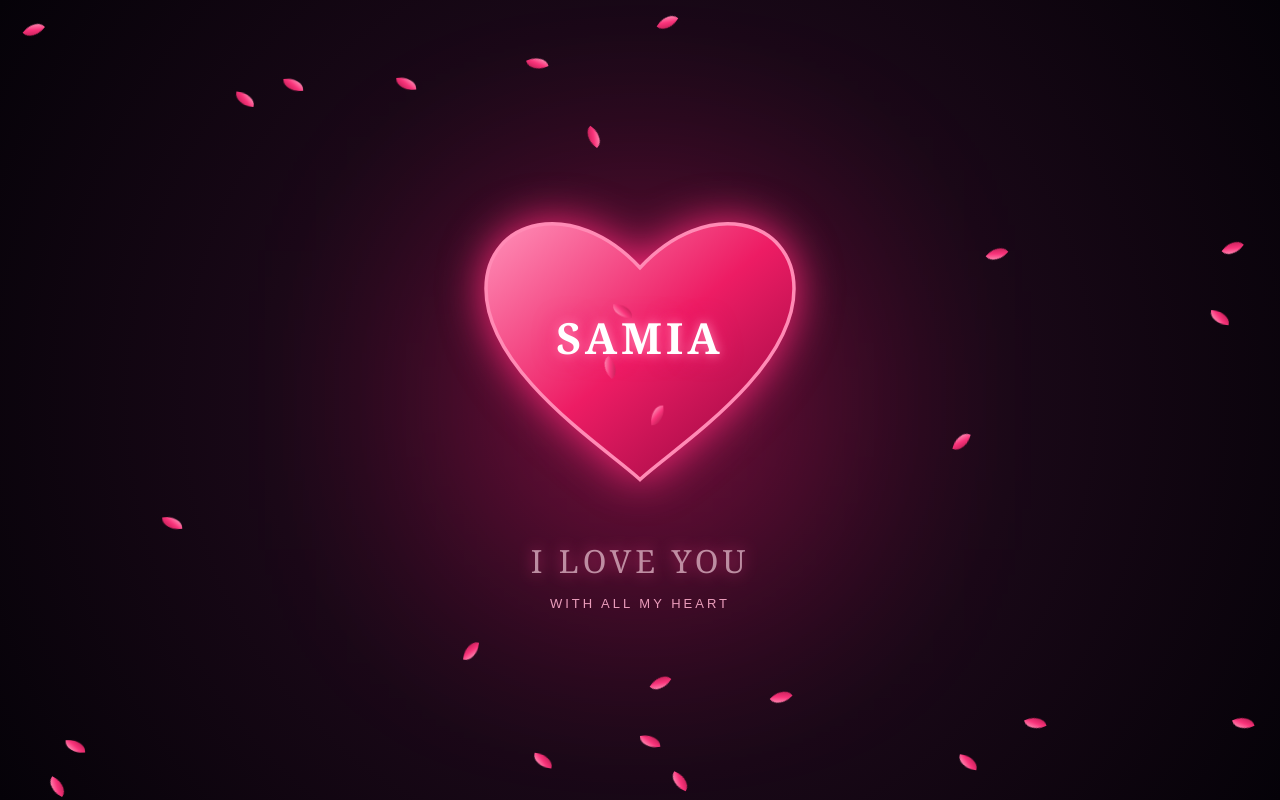
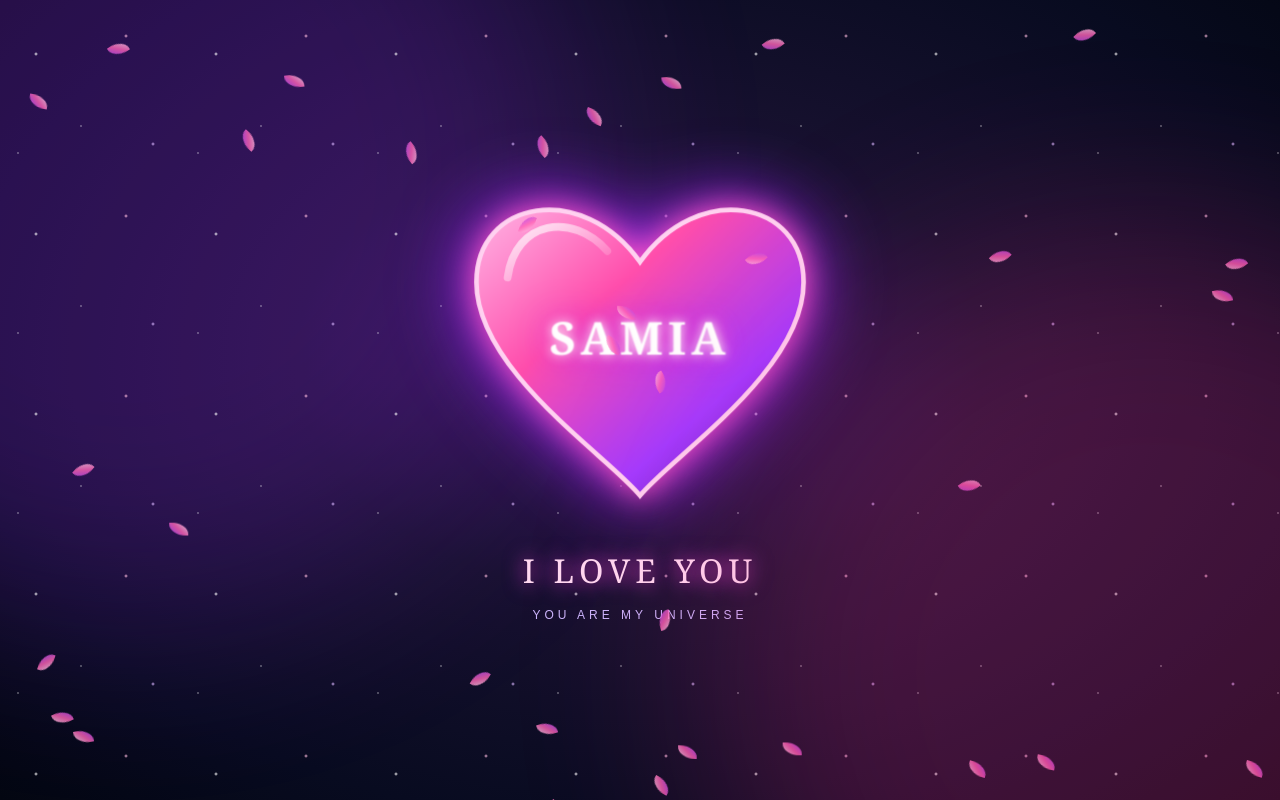
Before and after one commit to umarkhon2006-cloud/samia-love, a plain HTML site: page index.html in a window 1280 px wide. Drawn offline with Linux system fonts and the light colour scheme.

Commit message:
Refactor index.html for improved layout and styles
Updated the HTML structure and styles for better presentation.

```diff
--- a/index.html
+++ b/index.html
@@ -3,92 +3,198 @@
 <html lang="ru">
 <head>
 <meta charset="UTF-8">
-<meta name="viewport" content="width=device-width, initial-scale=1.0">
-<title>For Samia ❤️</title>
+<meta name="viewport" content="width=device-width, initial-scale=1">
+<title>Samia ❤️ My Universe</title>
+
 <style>
 *{margin:0;padding:0;box-sizing:border-box}
+
 body{
- min-height:100vh;overflow:hidden;
- display:flex;align-items:center;justify-content:center;
+ height:100vh;
+ overflow:hidden;
+ display:flex;
+ align-items:center;
+ justify-content:center;
  flex-direction:column;
- background:radial-gradient(circle,#420c2b,#190817,#050208);
- font-family:Georgia,serif;color:white;
+ background:
+ radial-gradient(ellipse at 50% 45%,#36145b 0%,#17112f 38%,#080b20 75%,#030611 100%);
+ color:white;
+ font-family:Georgia,serif;
 }
-.glow{
- position:absolute;width:300px;height:300px;
- background:#ff176b;filter:blur(120px);opacity:.35;
+
+body:before,body:after{
+ content:"";
+ position:fixed;
+ width:70vw;height:70vw;
+ border-radius:50%;
+ filter:blur(100px);
+ opacity:.22;
+ pointer-events:none;
 }
+body:before{
+ background:#a52cff;
+ top:-35%;left:-25%;
+}
+body:after{
+ background:#ff2d91;
+ bottom:-40%;right:-25%;
+}
+
+.stars{
+ position:fixed;
+ inset:0;
+ pointer-events:none;
+ background-image:
+ radial-gradient(2px 2px at 20% 30%,white,transparent),
+ radial-gradient(2px 2px at 70% 20%,#ffbce0,transparent),
+ radial-gradient(1px 1px at 45% 70%,white,transparent),
+ radial-gradient(2px 2px at 85% 80%,#d9b5ff,transparent),
+ radial-gradient(1px 1px at 10% 85%,white,transparent);
+ background-size:180px 180px;
+ animation:twinkle 4s ease-in-out infinite alternate;
+}
+
 .heart{
- position:relative;width:min(78vw,350px);
- animation:beat 1.3s infinite;
- filter:drop-shadow(0 0 22px #ff2878);
+ position:relative;
+ width:min(82vw,370px);
+ opacity:0;
+ transform:scale(.3);
+ animation:heartAppear 2s ease .5s forwards,
+ heartbeat 2s ease-in-out 2.5s infinite;
+ filter:drop-shadow(0 0 15px #ff55bd)
+        drop-shadow(0 0 35px #a52cff);
 }
-.heart svg{width:100%;display:block}
+
+.heart svg{width:100%;display:block;overflow:visible}
+
 .name{
- position:absolute;top:47%;left:50%;
+ position:absolute;
+ top:47%;left:50%;
  transform:translate(-50%,-50%);
- font-size:clamp(28px,8vw,43px);
- font-weight:bold;letter-spacing:4px;
- text-shadow:0 0 12px #ff8ab6,0 0 25px #ff176b;
+ font-size:clamp(29px,8vw,45px);
+ font-weight:bold;
+ letter-spacing:5px;
+ white-space:nowrap;
+ color:#fff;
+ opacity:0;
+ text-shadow:0 0 10px #fff,
+             0 0 22px #ff60c9,
+             0 0 40px #a52cff;
+ animation:nameAppear 1.7s ease 2s forwards;
 }
+
 .love{
- margin-top:35px;font-size:clamp(23px,6vw,32px);
- letter-spacing:4px;color:#ffd5e4;
- text-shadow:0 0 15px #ff438b;
- animation:shine 2s infinite;
+ margin-top:30px;
+ font-size:clamp(23px,6vw,33px);
+ letter-spacing:5px;
+ color:#ffd9f1;
+ opacity:0;
+ text-shadow:0 0 15px #ff55bd;
+ animation:textAppear 1.5s ease 3s forwards,
+ shine 2s ease-in-out 4.5s infinite;
 }
+
 .caption{
- margin-top:14px;font:13px Arial,sans-serif;
- letter-spacing:3px;color:#e8a9c2;
+ margin-top:15px;
+ font:12px Arial,sans-serif;
+ letter-spacing:4px;
+ color:#cdb7ff;
+ opacity:0;
+ animation:textAppear 1.5s ease 3.7s forwards;
 }
+
 .petal{
- position:fixed;top:-30px;width:13px;height:19px;
+ position:fixed;
+ top:-30px;
+ width:13px;height:19px;
  border-radius:90% 0 90% 0;
- background:linear-gradient(135deg,#ffd0df,#fa347b,#9d123f);
- animation:fall linear infinite;pointer-events:none;
+ background:linear-gradient(135deg,#fff0fb,#ff64b7,#9e3bff);
+ opacity:.8;
+ animation:fall linear infinite;
+ pointer-events:none;
 }
-@keyframes beat{
+
+@keyframes heartAppear{
+ to{opacity:1;transform:scale(1)}
+}
+@keyframes nameAppear{
+ from{opacity:0;filter:blur(12px);letter-spacing:18px}
+ to{opacity:1;filter:blur(0);letter-spacing:5px}
+}
+@keyframes textAppear{
+ to{opacity:1;transform:translateY(0)}
+}
+@keyframes heartbeat{
  0%,100%{transform:scale(1)}
- 15%{transform:scale(1.07)}
+ 15%{transform:scale(1.045)}
  30%{transform:scale(1)}
- 45%{transform:scale(1.04)}
+ 45%{transform:scale(1.03)}
  60%{transform:scale(1)}
 }
-@keyframes shine{50%{opacity:.65}}
+@keyframes shine{
+ 50%{text-shadow:0 0 25px #ff55bd,0 0 45px #a52cff}
+}
+@keyframes twinkle{
+ from{opacity:.45}
+ to{opacity:1}
+}
 @keyframes fall{
- to{transform:translate(40px,110vh) rotate(720deg)}
+ to{transform:translate(50px,110vh) rotate(720deg)}
 }
 </style>
 </head>
+
 <body>
 
-<div class="glow"></div>
+<div class="stars"></div>
 
 <div class="heart">
- <svg viewBox="0 0 200 180">
+ <svg viewBox="0 0 240 220">
   <defs>
-   <linearGradient id="red" x1="0" y1="0" x2="1" y2="1">
-    <stop offset="0%" stop-color="#ff91b9"/>
-    <stop offset="50%" stop-color="#ed1c64"/>
-    <stop offset="100%" stop-color="#8d073e"/>
+   <linearGradient id="glass" x1="0" y1="0" x2="1" y2="1">
+    <stop offset="0%" stop-color="#ffb5e5"/>
+    <stop offset="35%" stop-color="#ff4eac"/>
+    <stop offset="70%" stop-color="#a33bff"/>
+    <stop offset="100%" stop-color="#5014a0"/>
+   </linearGradient>
+   <linearGradient id="shine" x1="0" y1="0" x2="1" y2="1">
+    <stop offset="0%" stop-color="#ffffff" stop-opacity=".8"/>
+    <stop offset="100%" stop-color="#ffffff" stop-opacity="0"/>
    </linearGradient>
   </defs>
-  <path d="M100 166 C82 149 12 105 12 57 C12 17 62 4 100 45 C138 4 188 17 188 57 C188 105 118 149 100 166Z"
-   fill="url(#red)" stroke="#ff8bb5" stroke-width="2"/>
+
+  <path
+   d="M120 205 C100 180 15 125 15 68
+   C15 15 83 3 120 55
+   C157 3 225 15 225 68
+   C225 125 140 180 120 205Z"
+   fill="url(#glass)"
+   stroke="#ffd1f0"
+   stroke-width="3"
+  />
+
+  <path
+   d="M35 65 C40 28 77 23 99 48"
+   fill="none"
+   stroke="url(#shine)"
+   stroke-width="5"
+   stroke-linecap="round"
+  />
  </svg>
+
  <div class="name">SAMIA</div>
 </div>
 
 <div class="love">I LOVE YOU</div>
-<div class="caption">WITH ALL MY HEART</div>
+<div class="caption">YOU ARE MY UNIVERSE</div>
 
 <script>
-for(let i=0;i<30;i++){
+for(let i=0;i<35;i++){
  const p=document.createElement("div");
  p.className="petal";
  p.style.left=Math.random()*100+"vw";
- p.style.animationDuration=(7+Math.random()*12)+"s";
- p.style.animationDelay=(-Math.random()*15)+"s";
+ p.style.animationDuration=(8+Math.random()*12)+"s";
+ p.style.animationDelay=(-Math.random()*18)+"s";
  document.body.appendChild(p);
 }
 </script>
```
